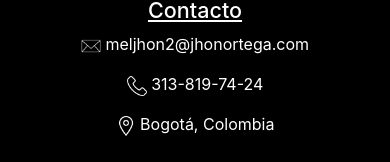
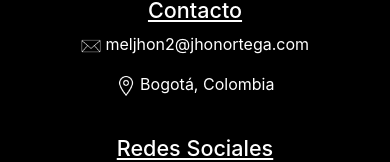
Before and after one commit to jhon11390/My_page_jhonortega, a React (Create React App) app: page / in a window 390 px wide. Shown: the part 5875-6037 px from the top of the page. Built offline with nearby package versions, Linux system fonts and the light colour scheme.

Commit message:
update phone

```diff
--- a/src/components/Contact.js
+++ b/src/components/Contact.js
@@ -47,7 +47,6 @@
         <Col className="mb-4">
           <h4 style={{textDecoration: "underline"}}>Contacto</h4>
           <p><img src="email .png" alt="email" width="20"/> meljhon2@jhonortega.com</p>
-          <p><img src="telephone .png" alt="telephone" width="20"/> 313-819-74-24</p>
           <p><img src="placeholder.png" alt="placeholder" width="20"/> Bogotá, Colombia</p>
         </Col>
         <Col sm={12} md={6}>
```
